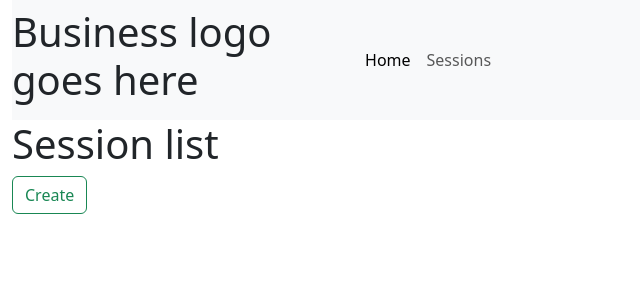
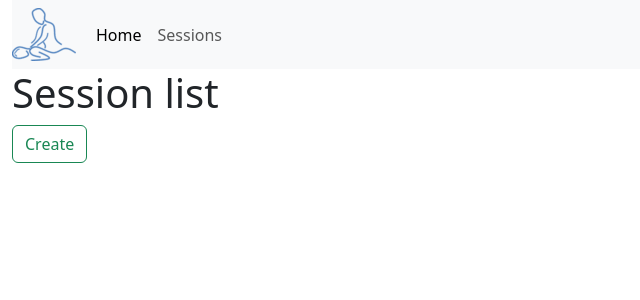
Before and after one commit to BreeKL/Business_app, a Django app: page /sessions/ in a window 1280 px wide. Shown: the top 300 px of the page, without its empty margins (0-640 px from the left). Run offline with Django 4.2, Linux system fonts and the light colour scheme; data that the repository does not hold is empty.

Commit message:
Added container for session list

```diff
--- a/business_app/templates/business_app/base_template.html
+++ b/business_app/templates/business_app/base_template.html
@@ -15,10 +15,10 @@
 
      <!-- Navbar-->
      <nav class="navbar navbar-expand-sm bg-body-tertiary">
-        <div class="title">
+        {% comment %} <div class="title">
             <h1>Business logo goes here</h1>
-        </div>
-       {% comment %} <img src="{% static 'images/uccs_logo.gif' %}"> {% endcomment %}
+        </div> {% endcomment %}
+       <img src="{% static 'images\massage_icon_small.png' %}">
        <div class="container-fluid">
          <button class="navbar-toggler" type="button" data-bs-toggle="collapse" data-bs-target="#navbarNavAltMarkup" aria-controls="navbarNavAltMarkup" aria-expanded="false" aria-label="Toggle navigation">
            <span class="navbar-toggler-icon"></span>
--- a/business_app/templates/business_app/session_list.html
+++ b/business_app/templates/business_app/session_list.html
@@ -12,13 +12,15 @@ Session List
     <a href="{% url 'create-session' %}" class="btn btn-outline-success" role="button">Create</a>
 </div>
 <p> </p>
-<div class = "list-group">
+<div class = "session-list-group">
     {% for session in session_list %}
-        <li>
-            <a href="{{ session.get_absolute_url }}">{{ session.name }}</a>
-            <a href="{% url 'update-session' session.id %}" class="btn btn-outline-warning" role="button">Update</a>
-            <a href="{% url 'delete-session' session.id %}" class="btn btn-outline-danger" role="button">Delete</a>
-        </li>
+        <div class="session-list-group-item p-3 border">
+            <ul>
+                <a href="{{ session.get_absolute_url }}">{{ session.name }}</a>
+                <a href="{% url 'update-session' session.id %}" class="btn btn-outline-warning" role="button">Update</a>
+                <a href="{% url 'delete-session' session.id %}" class="btn btn-outline-danger" role="button">Delete</a>
+            </ul>
+        </div>
     {% endfor %}
 </div>
 
```
Also changed, not shown: django_project/settings.py (+7 -0 lines), business_app/static/images/massage_icon.png (added), business_app/static/images/massage_icon_small.png (added).
